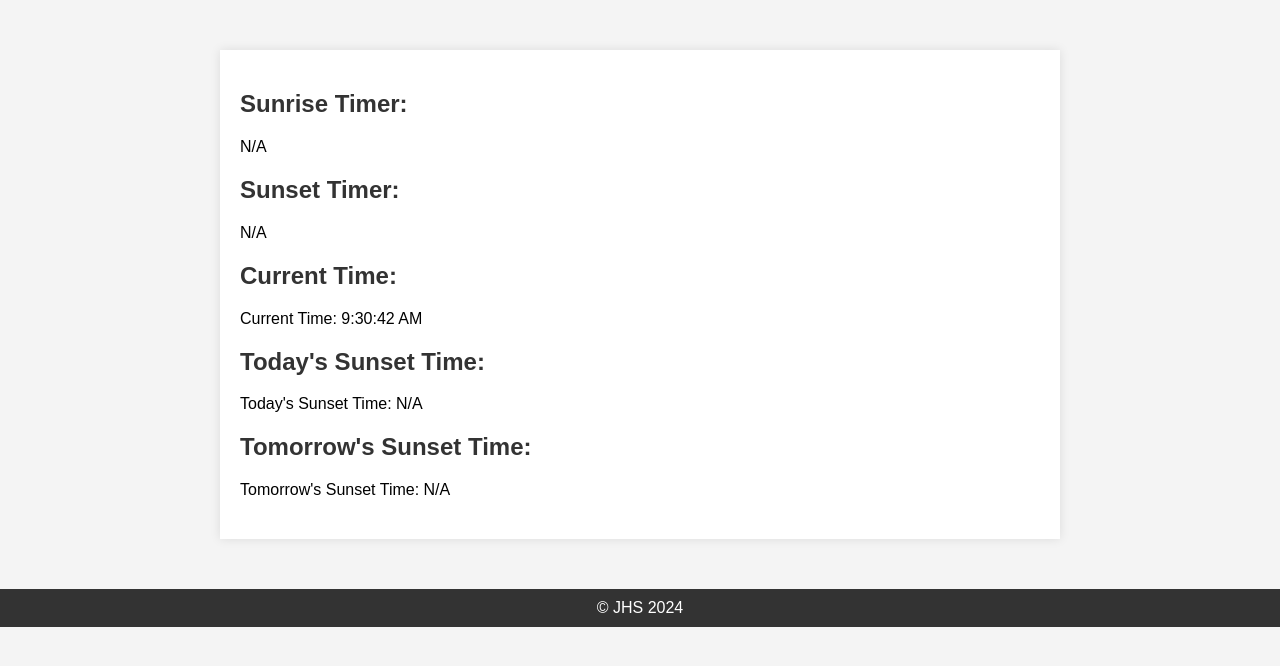
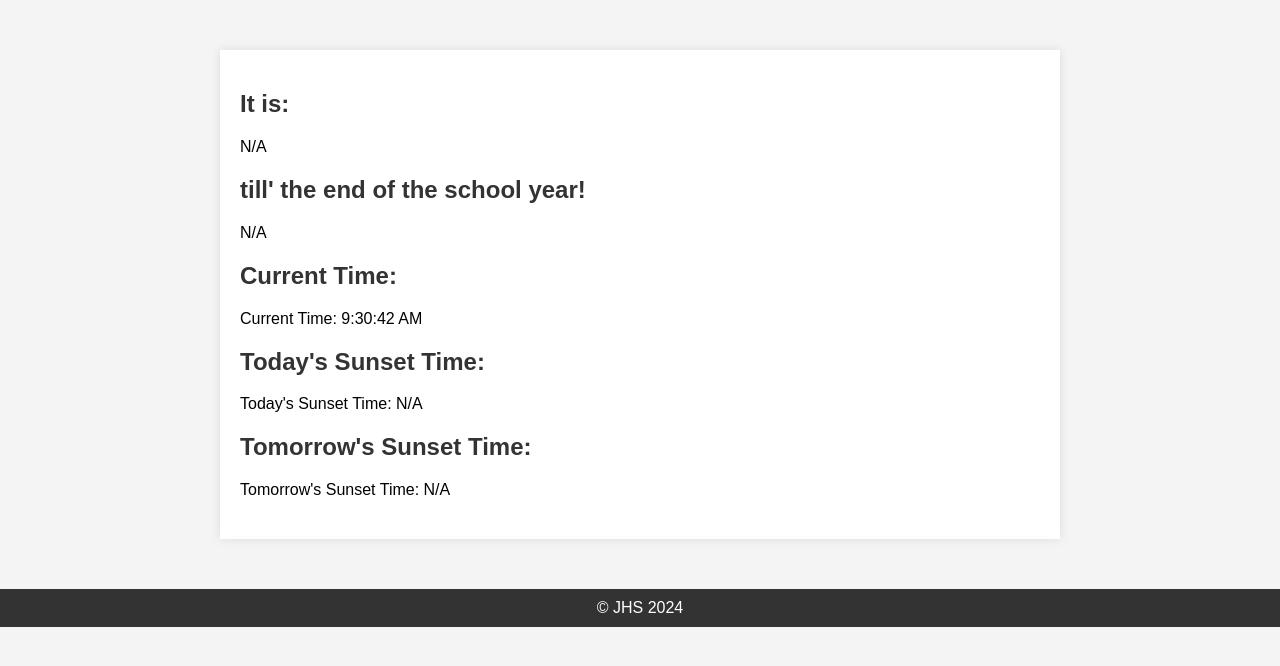
Before and after one commit to NOoOBBBy/proj_cbrsct, a plain HTML site: page index.html in a window 1280 px wide. Drawn offline with Linux system fonts and the light colour scheme; no server answers.

Commit message:
somthing ig?

```diff
--- a/index.html
+++ b/index.html
@@ -4,15 +4,15 @@
     <script src="https://moment.github.io/luxon/global/luxon.min.js"></script>
     <meta charset="UTF-8">
     <meta name="viewport" content="width=device-width, initial-scale=1.0">
-    <title>Sunrise Sunset Timer</title>
+    <title>End of School</title>
     <link rel="stylesheet" href="styles.css">
 </head>
 <body>
     <div class="container">
         <div id="timerSection">
-            <h2>Sunrise Timer:</h2>
+            <h2>It is:</h2>
             <p id="sunriseTimer"></p>
-            <h2>Sunset Timer:</h2>
+            <h2>till' the end of the school year!</h2>
             <p id="sunsetTimer"></p>
         </div>
         <div id="currentTimeSection">
```
